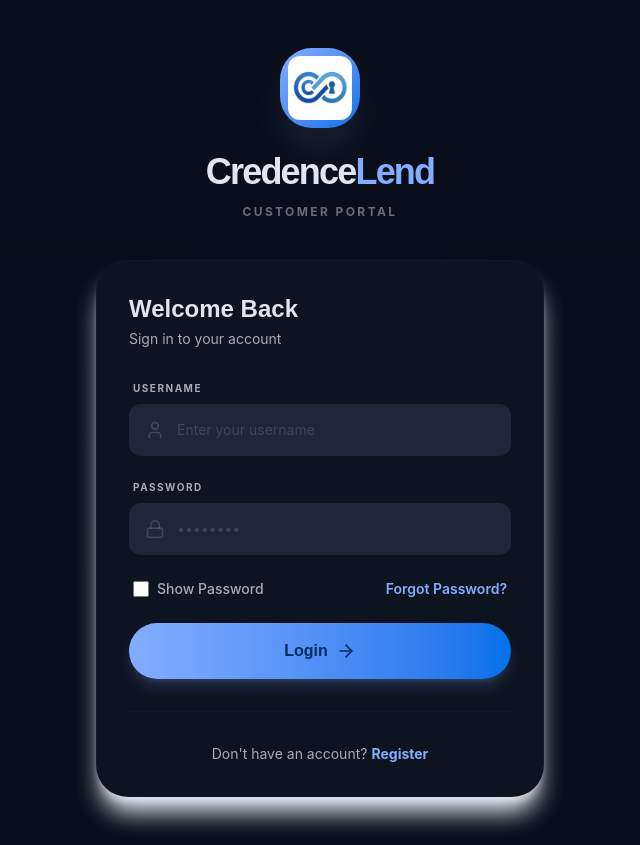
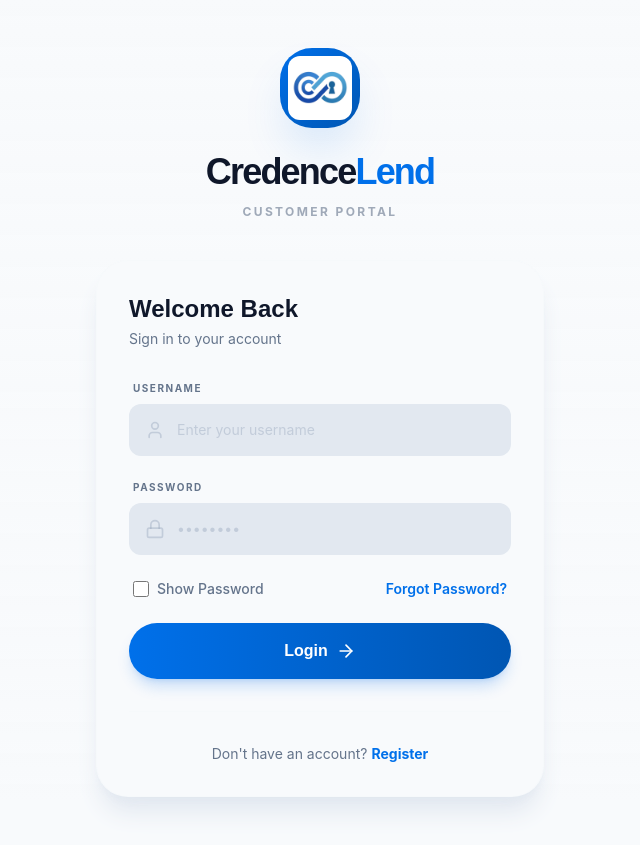
Before and after one commit to Blaizy20/CredenceLend-mobile, a React (Vite) app: page /login in a window 1280 px wide. Shown: the whole page, without its empty margins (320-960 px from the left). Built offline with nearby package versions, Linux system fonts and the light colour scheme; what @capacitor/core would draw is missing.

Commit message:
light fix

```diff
--- a/src/index.css
+++ b/src/index.css
@@ -1,28 +1,28 @@
 @import "tailwindcss";
 
 @theme {
-  --color-background: #0a0e1a;
-  --color-on-background: #e2e4f6;
-  --color-primary: #84adff;
-  --color-primary-dim: #0070ea;
-  --color-primary-container: #6c9fff;
-  --color-on-primary: #002d64;
-  --color-on-primary-container: #00214e;
-  --color-surface: #0a0e1a;
-  --color-surface-bright: #252b3f;
-  --color-surface-dim: #0a0e1a;
-  --color-surface-container: #141928;
-  --color-surface-container-low: #0e1320;
-  --color-surface-container-high: #1a1f2f;
-  --color-surface-container-highest: #202537;
-  --color-on-surface: #e2e4f6;
-  --color-on-surface-variant: #a7aabb;
-  --color-outline: #717584;
-  --color-outline-variant: #444756;
-  --color-secondary: #ff7165;
-  --color-secondary-container: #a0030e;
-  --color-on-secondary: #4a0002;
-  --color-on-secondary-container: #ffd1cb;
+  --color-background: #f8fafc;
+  --color-on-background: #0f172a;
+  --color-primary: #0070ea;
+  --color-primary-dim: #0056b3;
+  --color-primary-container: #dbeafe;
+  --color-on-primary: #ffffff;
+  --color-on-primary-container: #1e3a8a;
+  --color-surface: #ffffff;
+  --color-surface-bright: #ffffff;
+  --color-surface-dim: #f1f5f9;
+  --color-surface-container: #ffffff;
+  --color-surface-container-low: #f8fafc;
+  --color-surface-container-high: #f1f5f9;
+  --color-surface-container-highest: #e2e8f0;
+  --color-on-surface: #0f172a;
+  --color-on-surface-variant: #64748b;
+  --color-outline: #94a3b8;
+  --color-outline-variant: #e2e8f0;
+  --color-secondary: #ef4444;
+  --color-secondary-container: #fee2e2;
+  --color-on-secondary: #ffffff;
+  --color-on-secondary-container: #991b1b;
 
   --font-headline: "Manrope", sans-serif;
   --font-body: "Inter", sans-serif;
@@ -35,10 +35,10 @@
 }
 
 .glass-header {
-  background: rgba(10, 14, 26, 0.6);
+  background: rgba(255, 255, 255, 0.7);
   backdrop-filter: blur(20px);
 }
 
 .step-progress-glow {
-  box-shadow: 0 0 15px rgba(132, 173, 255, 0.4);
+  box-shadow: 0 0 15px rgba(0, 112, 234, 0.2);
 }
--- /dev/null
+++ b/src/lib/config.ts
@@ -0,0 +1,7 @@
+import { Capacitor } from '@capacitor/core';
+
+// On native Android/iOS, point directly to your Railway server.
+// On web, use relative URLs (empty string) so the dev server proxy works.
+const RAILWAY_URL = 'credencelend-mobile.up.railway.app';
+
+export const API_BASE = Capacitor.isNativePlatform() ? RAILWAY_URL : 'credencelend-mobile.up.railway.app';
```
